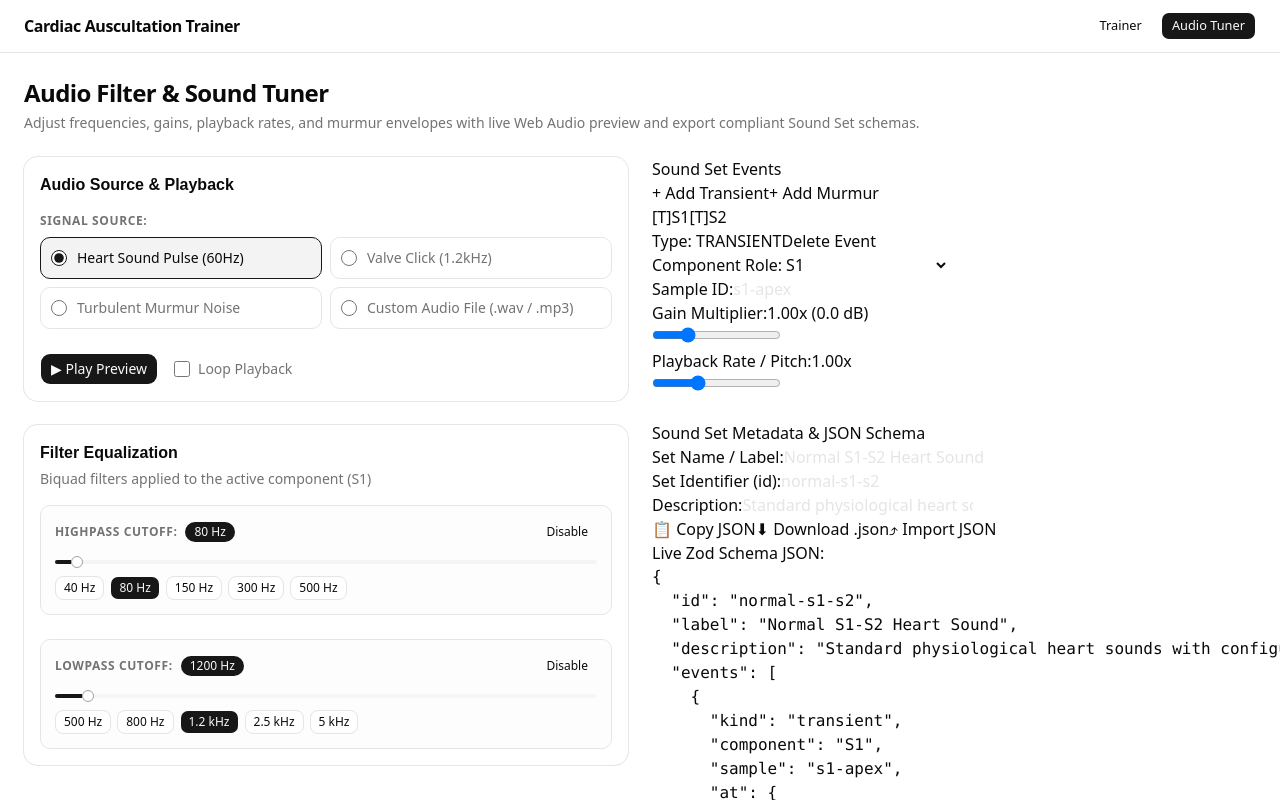
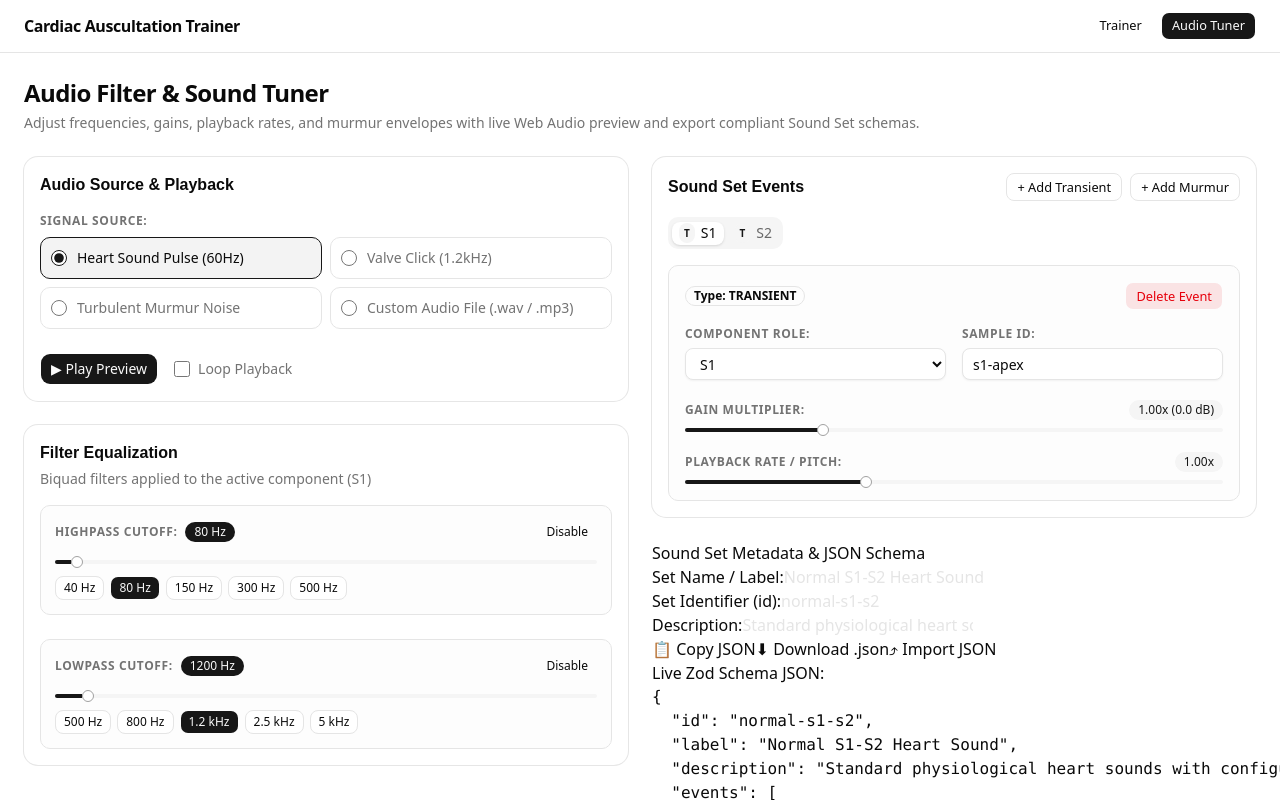
Before and after one commit to kevin-rav/cardiac-auscultation-trainer, a React (Vite) app: page / in a window 1280 px wide. Both pictures are taken after a click on the button "Audio Tuner". Shown: the top 800 px of the page. Built offline with nearby package versions, Linux system fonts and the light colour scheme.

Commit message:
feat(ui): adopt shadcn tabs, badge, and slider in parameter controls

```diff
--- a/src/components/audio-tuner/ParameterControls.tsx
+++ b/src/components/audio-tuner/ParameterControls.tsx
@@ -1,3 +1,8 @@
+import { Card, CardContent, CardHeader, CardTitle } from '@/components/ui/card';
+import { Badge } from '@/components/ui/badge';
+import { Button } from '@/components/ui/button';
+import { Slider } from '@/components/ui/slider';
+import { Tabs, TabsList, TabsTrigger } from '@/components/ui/tabs';
 import { useTunerStore, type Component, type MurmurShape } from '../../store';
 
 const COMPONENT_OPTIONS: Component[] = [
@@ -49,72 +54,92 @@ export function ParameterControls() {
   };
 
   return (
-    <section className="tuner-panel">
-      <div className="events-header">
-        <h3 className="panel-title">Sound Set Events</h3>
-        <div className="event-action-buttons">
-          <button
+    <Card>
+      <CardHeader>
+        <div className="flex items-center justify-between">
+          <CardTitle>
+            <h3 className="text-base font-semibold text-card-foreground">Sound Set Events</h3>
+          </CardTitle>
+          <div className="flex items-center gap-2">
+            <Button
               type="button"
-            className="btn btn-secondary btn-sm"
+              variant="outline"
+              size="sm"
               onClick={() => {
                 addEvent('transient');
               }}
             >
               + Add Transient
-          </button>
-          <button
+            </Button>
+            <Button
               type="button"
-            className="btn btn-secondary btn-sm"
+              variant="outline"
+              size="sm"
               onClick={() => {
                 addEvent('murmur');
               }}
             >
               + Add Murmur
-          </button>
+            </Button>
           </div>
         </div>
+      </CardHeader>
 
+      <CardContent className="flex flex-col gap-4">
         {/* Event Tabs */}
-      <div className="event-tabs">
-        {soundSet.events.map((ev, idx) => (
-          <button
-            key={`${ev.component}-${idx.toString()}`}
-            type="button"
-            className={`event-tab ${selectedEventIndex === idx ? 'active' : ''}`}
-            onClick={() => {
-              selectEvent(idx);
+        <Tabs
+          value={selectedEventIndex.toString()}
+          onValueChange={(val) => {
+            selectEvent(Number(val));
           }}
         >
-            <span className="event-tab-type">[{ev.kind === 'transient' ? 'T' : 'M'}]</span>
-            {ev.component}
-          </button>
+          <TabsList className="h-auto flex-wrap justify-start gap-1 bg-muted p-1">
+            {soundSet.events.map((ev, idx) => (
+              <TabsTrigger
+                key={`${ev.component}-${idx.toString()}`}
+                value={idx.toString()}
+                className="gap-1.5"
+              >
+                <Badge variant="secondary" className="px-1 py-0 text-[10px] font-semibold">
+                  {ev.kind === 'transient' ? 'T' : 'M'}
+                </Badge>
+                <span>{ev.component}</span>
+              </TabsTrigger>
             ))}
-      </div>
+          </TabsList>
+        </Tabs>
 
-      <div className="event-details-card">
-        <div className="card-top-row">
-          <span className="badge-kind">Type: {currentEvent.kind.toUpperCase()}</span>
+        {/* Event Details Card */}
+        <div className="flex flex-col gap-4 rounded-lg border border-border p-4 bg-muted/20">
+          <div className="flex items-center justify-between">
+            <Badge variant="outline" className="font-semibold">
+              Type: {currentEvent.kind.toUpperCase()}
+            </Badge>
             {soundSet.events.length > 1 && (
-            <button
+              <Button
                 type="button"
-              className="btn-danger-outline btn-sm"
+                variant="destructive"
+                size="sm"
                 onClick={() => {
                   removeEvent(selectedEventIndex);
                 }}
               >
                 Delete Event
-            </button>
+              </Button>
             )}
           </div>
 
-        <div className="grid-2col">
-          <div className="field-group">
-            <label htmlFor="comp-select" className="field-label">
+          <div className="grid grid-cols-1 sm:grid-cols-2 gap-4">
+            <div className="flex flex-col gap-1.5">
+              <label
+                htmlFor="comp-select"
+                className="text-xs font-semibold text-muted-foreground uppercase tracking-wider"
+              >
                 Component Role:
               </label>
               <select
                 id="comp-select"
-              className="select-input"
+                className="flex h-8 w-full rounded-md border border-input bg-background px-2.5 py-1 text-sm shadow-xs transition-colors focus-visible:border-ring focus-visible:outline-none focus-visible:ring-3 focus-visible:ring-ring/50"
                 value={currentEvent.component}
                 onChange={(e) => {
                   handleComponentChange(e.target.value as Component);
@@ -128,14 +153,17 @@ export function ParameterControls() {
               </select>
             </div>
 
-          <div className="field-group">
-            <label htmlFor="sample-input" className="field-label">
+            <div className="flex flex-col gap-1.5">
+              <label
+                htmlFor="sample-input"
+                className="text-xs font-semibold text-muted-foreground uppercase tracking-wider"
+              >
                 Sample ID:
               </label>
               <input
                 id="sample-input"
                 type="text"
-              className="text-input"
+                className="flex h-8 w-full rounded-md border border-input bg-background px-2.5 py-1 text-sm shadow-xs transition-colors focus-visible:border-ring focus-visible:outline-none focus-visible:ring-3 focus-visible:ring-ring/50"
                 value={currentEvent.sample}
                 onChange={(e) => {
                   handleSampleChange(e.target.value);
@@ -145,63 +173,74 @@ export function ParameterControls() {
           </div>
 
           {/* Gain Control */}
-        <div className="field-group">
-          <div className="field-header">
-            <label htmlFor="gain-slider" className="field-label">
+          <div className="flex flex-col gap-2 pt-1">
+            <div className="flex items-center justify-between">
+              <label
+                htmlFor="gain-slider"
+                className="text-xs font-semibold text-muted-foreground uppercase tracking-wider"
+              >
                 Gain Multiplier:
               </label>
-            <span className="value-badge">
+              <Badge variant="secondary">
                 {currentEvent.gain.toFixed(2)}x ({gainDb} dB)
-            </span>
+              </Badge>
             </div>
-          <input
+            <Slider
               id="gain-slider"
-            type="range"
-            min="0"
-            max="4"
-            step="0.05"
-            value={currentEvent.gain}
-            onChange={(e) => {
-              setGain(Number(e.target.value));
+              min={0}
+              max={4}
+              step={0.05}
+              value={[currentEvent.gain]}
+              onValueChange={(vals) => {
+                const val = vals[0];
+                if (val !== undefined) {
+                  setGain(val);
+                }
               }}
-            className="slider"
             />
           </div>
 
           {/* Transient-specific controls */}
           {currentEvent.kind === 'transient' && (
-          <div className="field-group">
-            <div className="field-header">
-              <label htmlFor="rate-slider" className="field-label">
+            <div className="flex flex-col gap-2 pt-1">
+              <div className="flex items-center justify-between">
+                <label
+                  htmlFor="rate-slider"
+                  className="text-xs font-semibold text-muted-foreground uppercase tracking-wider"
+                >
                   Playback Rate / Pitch:
                 </label>
-              <span className="value-badge">{currentEvent.playbackRate.toFixed(2)}x</span>
+                <Badge variant="secondary">{currentEvent.playbackRate.toFixed(2)}x</Badge>
               </div>
-            <input
+              <Slider
                 id="rate-slider"
-              type="range"
-              min="0.5"
-              max="2.0"
-              step="0.05"
-              value={currentEvent.playbackRate}
-              onChange={(e) => {
-                setPlaybackRate(Number(e.target.value));
+                min={0.5}
+                max={2.0}
+                step={0.05}
+                value={[currentEvent.playbackRate]}
+                onValueChange={(vals) => {
+                  const val = vals[0];
+                  if (val !== undefined) {
+                    setPlaybackRate(val);
+                  }
                 }}
-              className="slider"
               />
             </div>
           )}
 
           {/* Murmur-specific controls */}
           {currentEvent.kind === 'murmur' && (
-          <div className="grid-2col">
-            <div className="field-group">
-              <label htmlFor="shape-select" className="field-label">
+            <div className="grid grid-cols-1 sm:grid-cols-2 gap-4 pt-1">
+              <div className="flex flex-col gap-1.5">
+                <label
+                  htmlFor="shape-select"
+                  className="text-xs font-semibold text-muted-foreground uppercase tracking-wider"
+                >
                   Murmur Envelope Shape:
                 </label>
                 <select
                   id="shape-select"
-                className="select-input"
+                  className="flex h-8 w-full rounded-md border border-input bg-background px-2.5 py-1 text-sm shadow-xs transition-colors focus-visible:border-ring focus-visible:outline-none focus-visible:ring-3 focus-visible:ring-ring/50"
                   value={currentEvent.shape}
                   onChange={(e) => {
                     updateEvent(selectedEventIndex, {
@@ -218,8 +257,11 @@ export function ParameterControls() {
                 </select>
               </div>
 
-            <div className="field-group">
-              <label htmlFor="edge-input" className="field-label">
+              <div className="flex flex-col gap-1.5">
+                <label
+                  htmlFor="edge-input"
+                  className="text-xs font-semibold text-muted-foreground uppercase tracking-wider"
+                >
                   Edge Smoothing (ms):
                 </label>
                 <input
@@ -227,7 +269,7 @@ export function ParameterControls() {
                   type="number"
                   min="0"
                   max="100"
-                className="text-input"
+                  className="flex h-8 w-full rounded-md border border-input bg-background px-2.5 py-1 text-sm shadow-xs transition-colors focus-visible:border-ring focus-visible:outline-none focus-visible:ring-3 focus-visible:ring-ring/50"
                   value={currentEvent.edgeMs}
                   onChange={(e) => {
                     updateEvent(selectedEventIndex, {
@@ -240,6 +282,7 @@ export function ParameterControls() {
             </div>
           )}
         </div>
-    </section>
+      </CardContent>
+    </Card>
   );
 }
```
Lines whose indentation alone changed are shown as unchanged.
